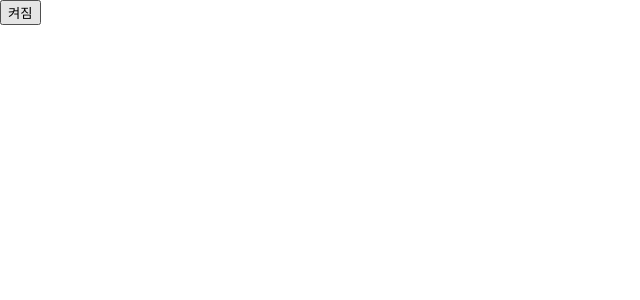
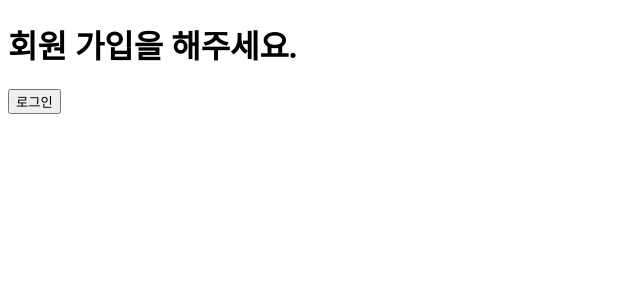
Before and after one commit to Teweacdeazcer/reactproject, a React (Create React App) app: page / in a window 1280 px wide. Shown: the top 300 px of the page, without its empty margins (0-640 px from the left). Built offline with nearby package versions, Linux system fonts and the light colour scheme.

Commit message:
React 9장 실습 조건부 렌더링, 엘리먼트 변수

```diff
--- a/src/chp04/Clock.css
+++ b/src/chp04/Clock.css
@@ -1,24 +1,24 @@
-.clock{
-    background-color: cornflowerblue;
-    color: white;
-    border-color: aqua;
-    border-style: groove;
-    font-size: 25px;
-    font-weight: bold;
-    padding: 20px;
-    width: 350px;
-    margin: 20px;
-}
+/*.clock{*/
+/*    background-color: cornflowerblue;*/
+/*    color: white;*/
+/*    border-color: aqua;*/
+/*    border-style: groove;*/
+/*    font-size: 25px;*/
+/*    font-weight: bold;*/
+/*    padding: 20px;*/
+/*    width: 350px;*/
+/*    margin: 20px;*/
+/*}*/
 
-h1{
-    color: blueviolet;
-    background-color: crimson;
-    display: inline-block;
-    padding: 5px;
-}
+/*h1{*/
+/*    color: blueviolet;*/
+/*    background-color: crimson;*/
+/*    display: inline-block;*/
+/*    padding: 5px;*/
+/*}*/
 
-h2{
-    background-color: hotpink;
-    display: inline-block;
-    padding: 5px;
-}
+/*h2{*/
+/*    background-color: hotpink;*/
+/*    display: inline-block;*/
+/*    padding: 5px;*/
+/*}*/
--- a/src/chp08/ConfirmButton.jsx
+++ b/src/chp08/ConfirmButton.jsx
@@ -21,8 +21,8 @@
             <button onClick={this.handleConfirm} disabled={this.state.isConfirmed}>
                 ConfirmButton {this.state.isConfirmed? "확인됨" : "확인하기"}
             </button>
-        );
+        )
     }
 }
 
-export default ConfirmButton
+export default ConfirmButton;
--- a/src/chp08/ConfirmButton2.jsx
+++ b/src/chp08/ConfirmButton2.jsx
@@ -7,7 +7,6 @@
         this.state={
             isConfirmed: false
         };
-
 
     }
 
--- /dev/null
+++ b/src/chp09/Greeting.jsx
@@ -0,0 +1,13 @@
+import React from "react";
+import UserGreeting from "./UserGreeting";
+import GuestGreeting from "./GuestGreeting";
+
+function Greeting(props){
+    const isLoggedIn = props.isLoggedIn
+    if(isLoggedIn){
+        return <UserGreeting/>
+    }
+    return <GuestGreeting/>
+}
+
+export default Greeting
--- /dev/null
+++ b/src/chp09/GuestGreeting.jsx
@@ -0,0 +1,8 @@
+import React from "react";
+
+function GuestGreeting(props){
+
+    return <h1>회원 가입을 해주세요.</h1>
+}
+
+export default GuestGreeting
--- /dev/null
+++ b/src/chp09/LoginButton.jsx
@@ -0,0 +1,9 @@
+import React from "react";
+
+function LoginButton(props){
+    return(
+        <button onClick={props.onClick}>로그인</button>
+    );
+}
+
+export default LoginButton;
--- /dev/null
+++ b/src/chp09/LoginControl.jsx
@@ -0,0 +1,32 @@
+import React, {useState} from "react";
+import LogoutButton from "./LogoutButton";
+import LoginButton from "./LoginButton";
+import Greeting from "./Greeting";
+
+function LoginControl(props){
+    const [isLoggedIn, setIsLoggedin] = useState(false)
+
+    const handleLoginClick=()=>{
+        setIsLoggedin(true);
+    }
+
+    const handleLogoutClick=()=>{
+        setIsLoggedin(false);
+    }
+
+    let btn;
+    if (isLoggedIn){
+        btn = <LogoutButton onClick={handleLogoutClick}/>
+    }else{
+        btn = <LoginButton onClick={handleLoginClick}/>
+    }
+
+    return(
+        <div>
+            <Greeting isLoggedIn={isLoggedIn}/>
+            {btn}
+        </div>
+    );
+}
+
+export default LoginControl
--- /dev/null
+++ b/src/chp09/LogoutButton.jsx
@@ -0,0 +1,9 @@
+import React from "react";
+
+function LogoutButton(props){
+    return(
+        <button onClick={props.onClick}>로그아웃</button>
+    );
+}
+
+export default LogoutButton;
--- /dev/null
+++ b/src/chp09/UserGreeting.jsx
@@ -0,0 +1,8 @@
+import React from "react";
+
+function UserGreeting(props){
+
+    return <h1>다시 오셨군요</h1>
+}
+
+export default UserGreeting
--- a/src/index.js
+++ b/src/index.js
@@ -1,7 +1,7 @@
 import React from 'react';
 import ReactDOM from 'react-dom/client';
-import './index.css';
-import './chp03/Book.css';
+// import './index.css';
+// import './chp03/Book.css';
 import App from './App';
 import reportWebVitals from './reportWebVitals';
 import Library from "./chp03/Library";
@@ -19,12 +19,14 @@
 import ConfirmButton from "./chp08/ConfirmButton";
 import ConfirmButton3 from "./chp08/ConfirmButton3";
 import ConfirmButton2 from "./chp08/ConfirmButton2";
+import Greeting from "./chp09/Greeting";
+import LoginControl from "./chp09/LoginControl";
 
 
 const root = ReactDOM.createRoot(document.getElementById('root'));
 root.render(
   <React.StrictMode>
-    <MyButton/>
+    <LoginControl/>
   </React.StrictMode>
 );
 
```
Also changed, not shown: src/chp04/Clock.jsx (line endings or trailing spaces).
